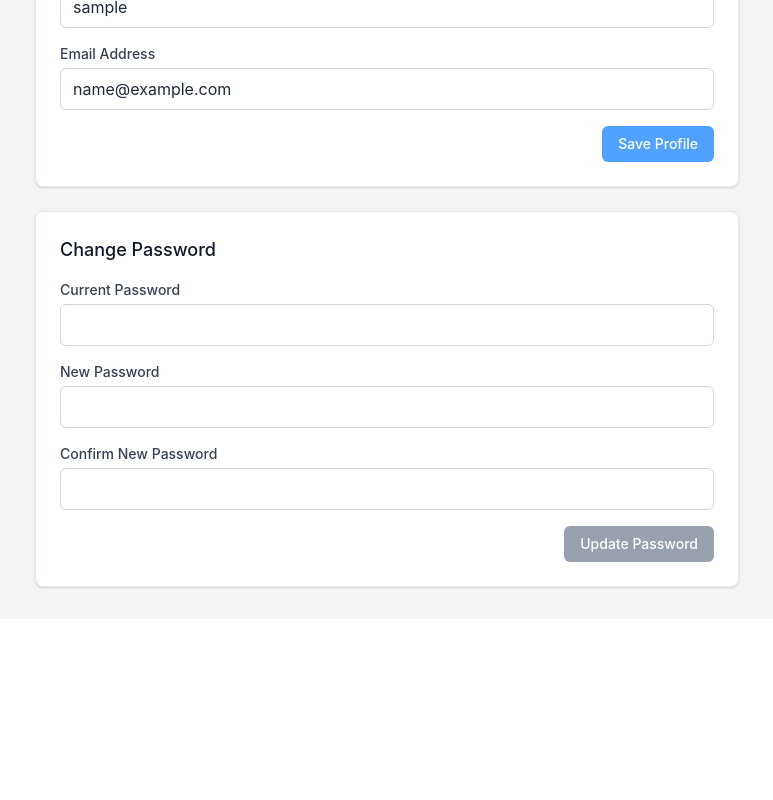
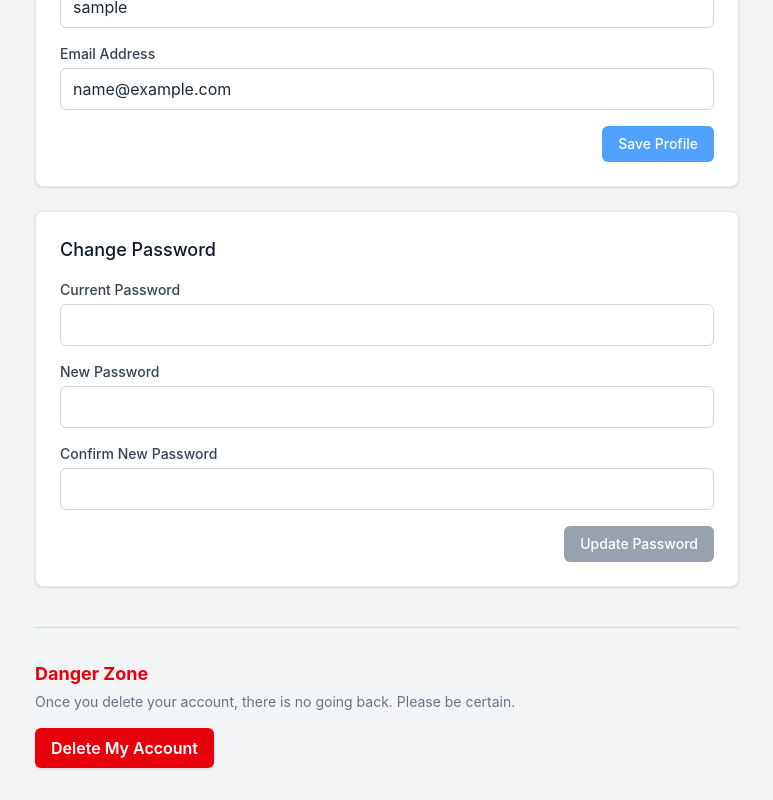
Before and after one commit to zushw/to-do-app, a React app in the folder frontend/: page /profile in a window 1280 px wide. Shown: the part 259-1059 px from the top of the page, without its empty margins (253-1026 px from the left). Before the commit the page ends 878 px from the top, so only its background shows below. Built offline with nearby package versions, Linux system fonts and the light colour scheme; no server answers; sample sign-in values are in the browser's storage; the HTML template or start-up script is replaced by a standard one.

Commit message:
feat: Implementing delete account functionality.

```diff
--- a/frontend/src/hooks/useProfile.js
+++ b/frontend/src/hooks/useProfile.js
@@ -4,7 +4,9 @@ import api from '../services/api';
 import { getApiErrorMessage } from '../utils';
 
 export function useProfile() {
-  const { user, updateUser } = useContext(AuthContext);
+  const { user, updateUser, signOut } = useContext(AuthContext);
+
+  const [isDeleting, setIsDeleting] = useState(false);
 
   const [username, setUsername] = useState('');
   const [email, setEmail] = useState('');
@@ -75,11 +77,30 @@ export function useProfile() {
     }
   }
 
+  async function handleDeleteAccount() {
+    const confirmDelete = window.confirm(
+      "Are you absolutely sure? This action cannot be undone and will permanently delete your account and all your tasks."
+    );
+
+    if (!confirmDelete) return;
+
+    setIsDeleting(true);
+    try {
+      await api.delete('/users/me/');
+
+      signOut();
+    } catch (error) {
+      console.error("Failed to delete account", error);
+      alert("Failed to delete account. Please try again.");
+      setIsDeleting(false);
+    }
+  }
+
   return {
     username, setUsername, email, setEmail,
     isProfileLoading, profileMessage, handleUpdateProfile,
     currentPassword, setCurrentPassword, newPassword, setNewPassword,
     confirmPassword, setConfirmPassword, isPasswordLoading, passwordMessage,
-    handleChangePassword, hasProfileChanges
+    handleChangePassword, hasProfileChanges, handleDeleteAccount, isDeleting
   };
 }
--- a/frontend/src/pages/Profile.jsx
+++ b/frontend/src/pages/Profile.jsx
@@ -14,7 +14,7 @@ export function Profile() {
     isProfileLoading, profileMessage, handleUpdateProfile,
     currentPassword, setCurrentPassword, newPassword, setNewPassword,
     confirmPassword, setConfirmPassword, isPasswordLoading, passwordMessage,
-    handleChangePassword
+    handleChangePassword, handleDeleteAccount, isDeleting
   } = useProfile();
 
   return (
@@ -40,6 +40,22 @@ export function Profile() {
             onSubmit={handleChangePassword}
           />
         </div>
+        <div className="mt-10 border-t border-red-200 pt-8">
+            <h3 className="text-lg font-bold text-red-600">Danger Zone</h3>
+            <p className="mt-1 text-sm text-gray-500 mb-4">
+              Once you delete your account, there is no going back. Please be certain.
+            </p>
+
+            <button
+              type="button"
+              onClick={handleDeleteAccount}
+              disabled={isDeleting}
+              data-testid="profile-delete-account-button"
+              className="rounded-md bg-red-600 px-4 py-2 font-semibold text-white shadow-sm transition-colors hover:bg-red-700 disabled:bg-red-400"
+            >
+              {isDeleting ? 'Deleting account...' : 'Delete My Account'}
+            </button>
+          </div>
       </main>
     </div>
   );
```
